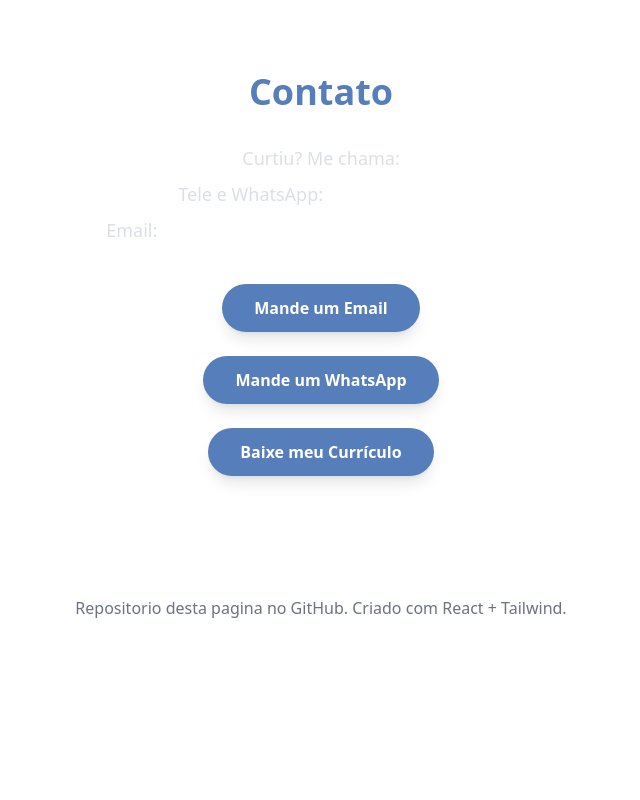
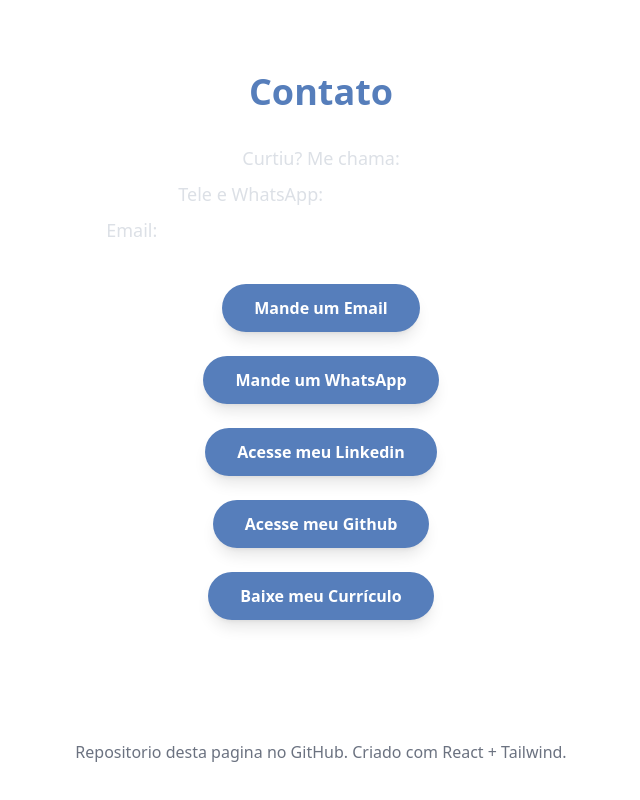
Before and after one commit to Igudevkit/Site-Curriculo, a React (Vite) app: page / in a window 1280 px wide. Shown: the part 3200-4000 px from the top of the page, without its empty margins (319-959 px from the left). Before the commit the page ends 3860 px from the top, so only its background shows below. Built offline with nearby package versions, Linux system fonts and the light colour scheme.

Commit message:
Add LinkedIn and GitHub buttons to Contact component

```diff
--- a/src/components/Contact.jsx
+++ b/src/components/Contact.jsx
@@ -51,6 +51,30 @@ export function Contact() {
           Mande um WhatsApp
         </a>
 
+        {/* --- BOTÃO LINKEDIN --- */}
+        {/* Link para o Linkedin */}
+        <a
+          href="https://www.linkedin.com/in/igor-rodrigues-da-silva-2795a9381/"
+          className="px-8 py-3 bg-[#567EBB] hover:bg-[#2B4C7E] transition rounded-full
+                     font-semibold shadow-lg hover:scale-105 text-white"
+          target="_blank" // Abre em nova aba
+          rel="noopener noreferrer" // Garante segurança para novos tabs
+        >
+          Acesse meu Linkedin
+        </a>
+
+        {/* --- BOTÃO GITHUB --- */}
+        {/* Link para o Github */}
+        <a
+          href="https://github.com/Igudevkit"
+          className="px-8 py-3 bg-[#567EBB] hover:bg-[#2B4C7E] transition rounded-full
+                     font-semibold shadow-lg hover:scale-105 text-white"
+          target="_blank" // Abre em nova aba
+          rel="noopener noreferrer" // Garante segurança para novos tabs
+        >
+          Acesse meu Github
+        </a>
+
         {/* --- BOTÃO BAIXAR CURRÍCULO --- */}
         {/* Link para download direto do arquivo PDF do currículo */}
         <a
@@ -64,4 +88,5 @@ export function Contact() {
       </div>
     </section>
   );
+
 } // Fim do componente Contact
```
